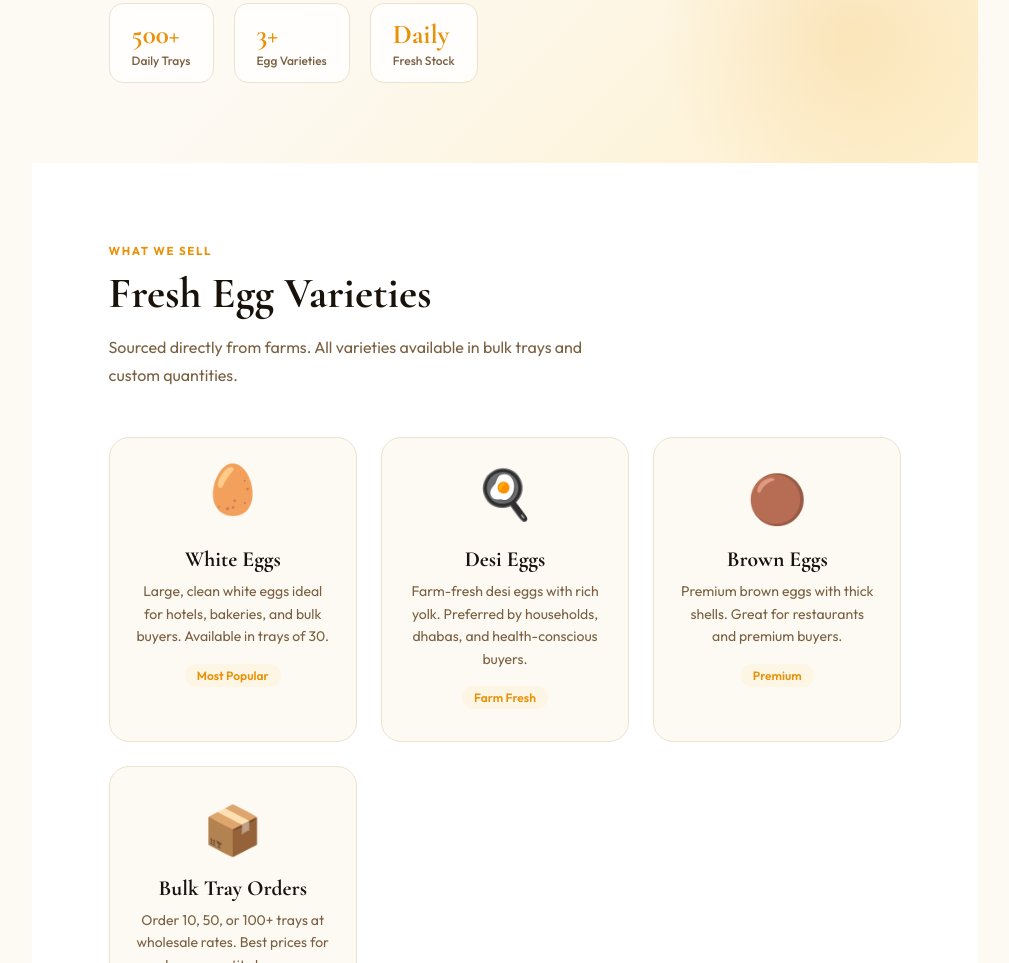
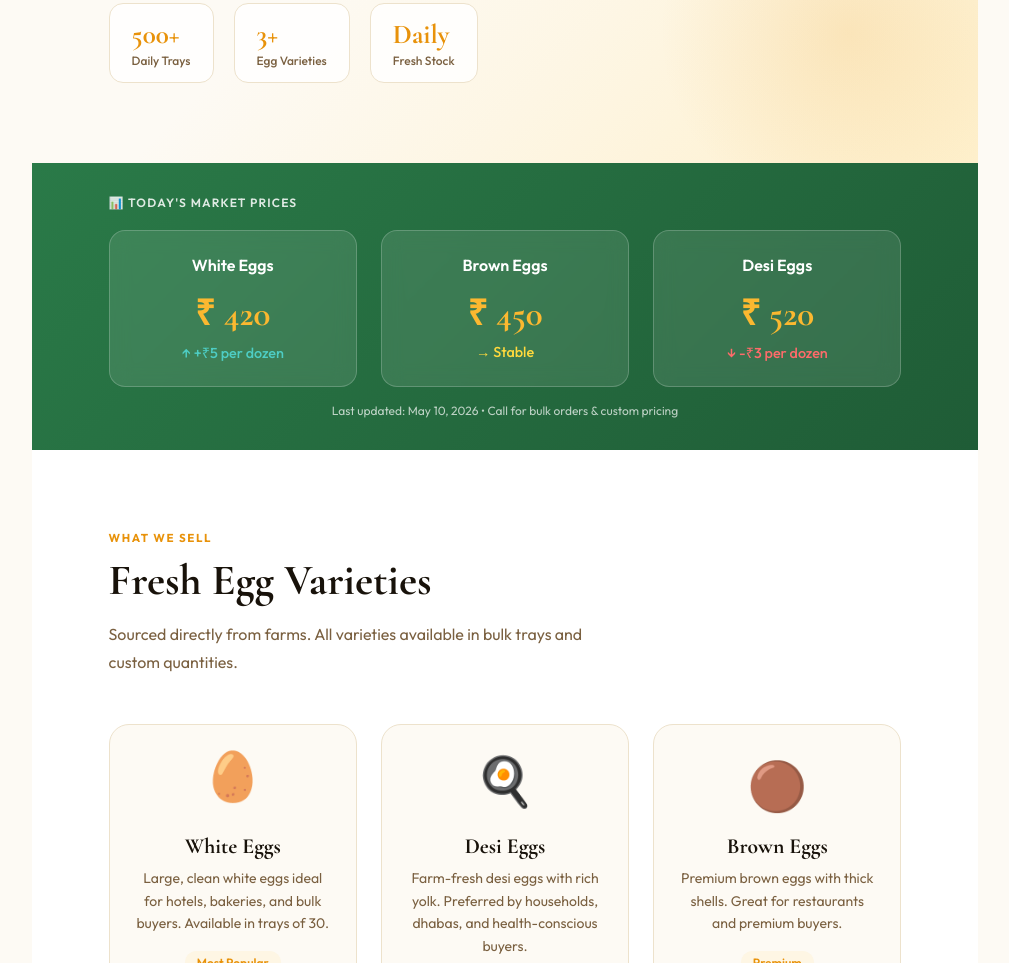
Before and after one commit to Parthibsen25/sachin-egg-traders, a plain HTML site: page sachin_egg_traders.html in a window 1280 px wide. Shown: the part 778-1741 px from the top of the page, without its empty margins (135-1144 px from the left). Drawn offline with nearby package versions, Linux system fonts and the light colour scheme.

Commit message:
Add daily price ticker section

```diff
--- a/sachin_egg_traders.html
+++ b/sachin_egg_traders.html
@@ -98,6 +98,25 @@
     .section-tag { font-size: 0.72rem; font-weight: 700; letter-spacing: .14em; text-transform: uppercase; color: var(--yolk); margin-bottom: 10px; }
     .section-title { font-family: 'Cormorant Garamond', serif; font-size: clamp(1.9rem, 3.5vw, 2.7rem); font-weight: 700; line-height: 1.2; margin-bottom: 14px; }
     .section-sub { color: var(--muted); line-height: 1.75; max-width: 520px; }
+
+    /* PRICE TICKER */
+    .price-ticker { background: linear-gradient(135deg, #2A7A48 0%, #1f5c36 100%); padding: 32px 6vw; }
+    .ticker-label { color: rgba(255,255,255,0.85); font-size: 0.75rem; font-weight: 600; letter-spacing: .1em; text-transform: uppercase; margin-bottom: 20px; }
+    .ticker-grid { display: grid; grid-template-columns: repeat(auto-fit, minmax(200px, 1fr)); gap: 24px; }
+    .price-item { background: rgba(255,255,255,0.1); backdrop-filter: blur(10px); border: 1px solid rgba(255,255,255,0.2); border-radius: 16px; padding: 24px; text-align: center; transition: transform .2s, background .2s; }
+    .price-item:hover { transform: translateY(-4px); background: rgba(255,255,255,0.15); }
+    .price-type { color: #fff; font-size: 1rem; font-weight: 600; margin-bottom: 12px; }
+    .price-value { font-family: 'Cormorant Garamond', serif; font-size: 2.2rem; font-weight: 700; color: #FBB830; margin-bottom: 8px; }
+    .price-trend { font-size: 0.9rem; font-weight: 500; }
+    .trend-up { color: #4ECDC4; }
+    .trend-down { color: #FF6B6B; }
+    .trend-stable { color: #FFD93D; }
+    .ticker-update { text-align: center; color: rgba(255,255,255,0.7); font-size: 0.75rem; margin-top: 16px; }
+    @media (max-width: 640px) {
+      .ticker-grid { gap: 16px; }
+      .price-item { padding: 18px; }
+      .price-value { font-size: 1.8rem; }
+    }
 
     /* PRODUCTS */
     .products { background: #fff; }
@@ -274,6 +293,29 @@
       </svg>
     </div>
   </div>
+</section>
+
+<!-- PRICE TICKER -->
+<section class="price-ticker" aria-label="Daily Price Ticker">
+  <div class="ticker-label">📊 Today's Market Prices</div>
+  <div class="ticker-grid">
+    <div class="price-item">
+      <div class="price-type">White Eggs</div>
+      <div class="price-value">₹ 420</div>
+      <div class="price-trend trend-up">↑ +₹5 per dozen</div>
+    </div>
+    <div class="price-item">
+      <div class="price-type">Brown Eggs</div>
+      <div class="price-value">₹ 450</div>
+      <div class="price-trend trend-stable">→ Stable</div>
+    </div>
+    <div class="price-item">
+      <div class="price-type">Desi Eggs</div>
+      <div class="price-value">₹ 520</div>
+      <div class="price-trend trend-down">↓ -₹3 per dozen</div>
+    </div>
+  </div>
+  <div class="ticker-update">Last updated: May 10, 2026 • Call for bulk orders & custom pricing</div>
 </section>
 
 <!-- PRODUCTS -->
```
